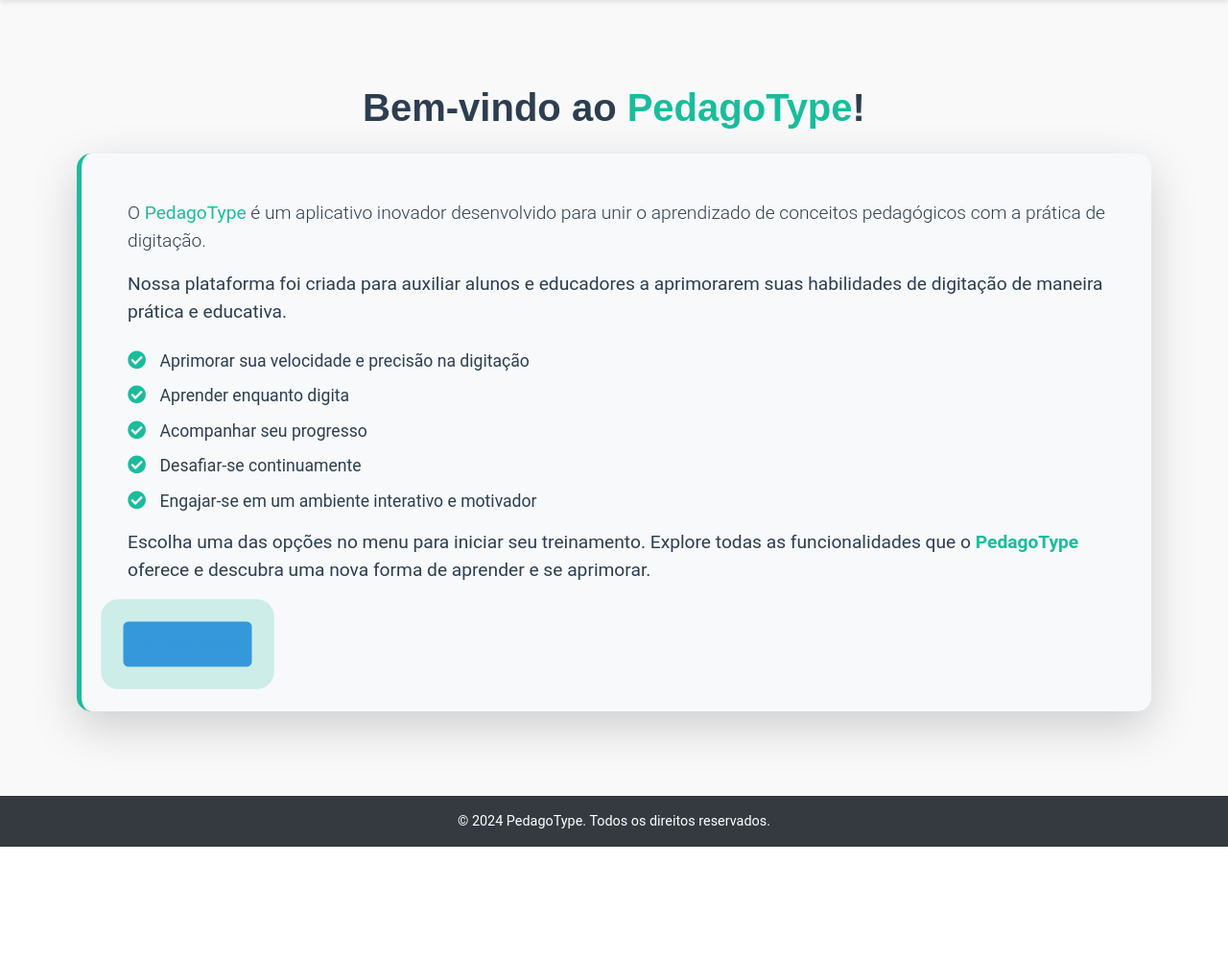
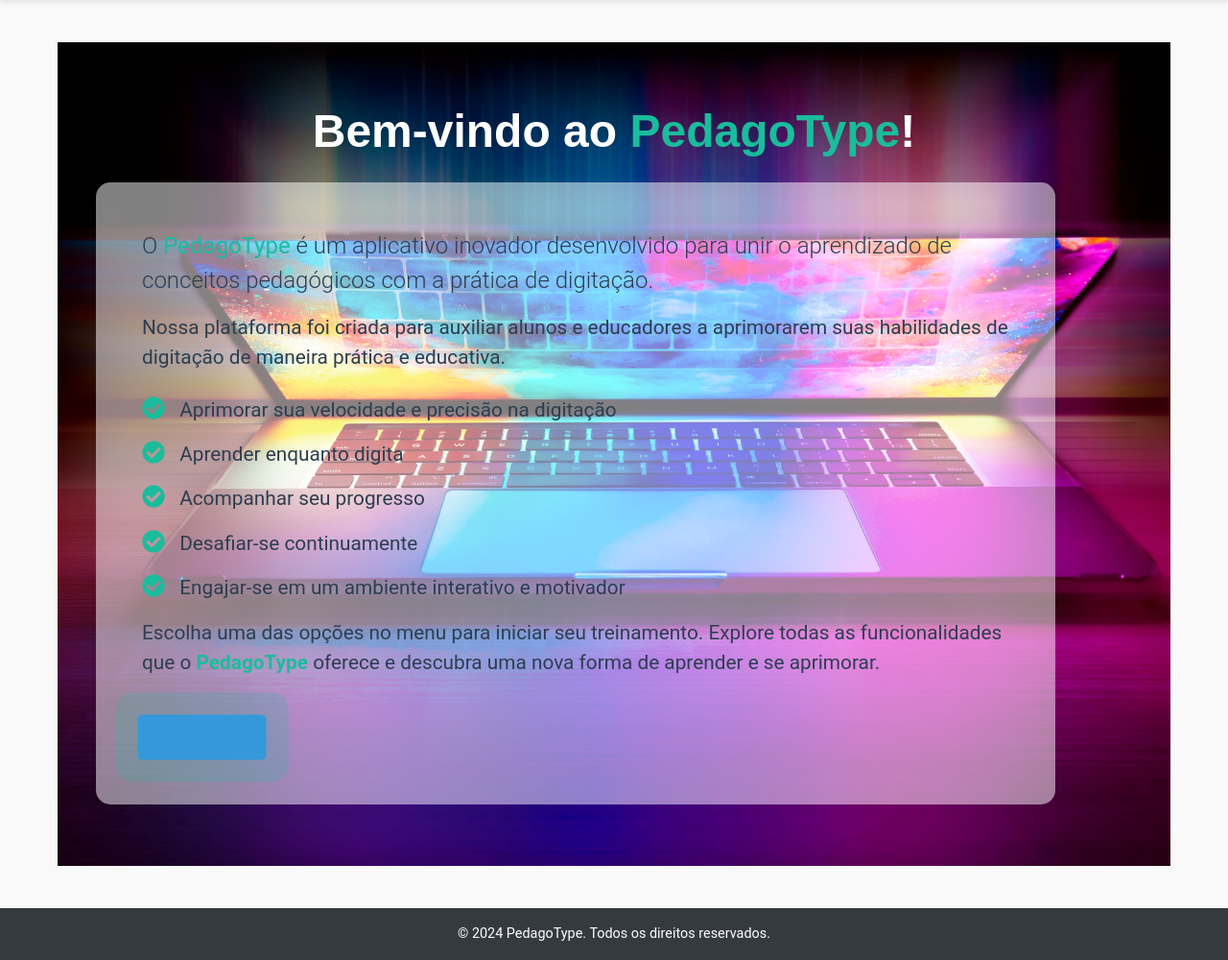
Before and after one commit to ragnarthur/pedagotype, a Flask app: page / in a window 1280 px wide. Shown: the part 78-1078 px from the top of the page at 96% size. Before the commit the page ends 960 px from the top, so only its background shows below. Run offline with Flask 3, Linux system fonts and the light colour scheme; the visitor is signed in with stand-in values (Sample User, id 1); data that the repository does not hold is empty; some libraries are stand-ins or nearby versions.

Commit message:
commit index.html background

```diff
--- a/app/static/css/styles.css
+++ b/app/static/css/styles.css
@@ -1,33 +1,45 @@
 /* ======================
    Estilo da página inicial com efeitos especiais
 ========================== */
+.index-background {
+    background-image: url('/static/images/index_image.jpg'); /* Caminho da imagem */
+    background-size: cover;          /* Faz com que a imagem cubra toda a tela */
+    background-position: center;     /* Centraliza a imagem */
+    background-repeat: no-repeat;    /* Garante que a imagem não se repita */
+    min-height: 100vh;               /* Garante que a altura mínima seja 100% da altura da tela */
+    display: flex;
+    justify-content: center;
+    align-items: center;
+    padding: 20px;                   /* Ajuste de espaçamento para garantir que o conteúdo não fique colado na borda */
+}
 
 .animated-title {
     font-weight: 700;
-    font-size: 2.5rem;
-    color: #2C3E50;
+    font-size: 3rem;                 /* Aumentando o título */
+    color: #ffffff;                  /* Cor branca para melhor contraste com a imagem de fundo */
     animation: slideInFromLeft 1.2s ease-out forwards;
 }
 
 .welcome-box {
-    background-color: #f8f9fa;
+    background-color: rgba(255, 255, 255, 0.5); /* Tornando o box translúcido */
     border-radius: 15px;
-    border-left: 5px solid #1ABC9C;
-    padding: 30px;
+    padding: 40px;                  /* Aumentando o padding */
     text-align: left;
     transition: background-color 0.3s ease, box-shadow 0.3s ease;
     opacity: 0;
     transform: translateY(20px);
     animation: fadeInUp 0.8s forwards;
+    max-width: 1000px;              /* Aumentando a largura do box */
+    box-shadow: 0 10px 20px rgba(0, 0, 0, 0.2); /* Sombra para destacar o box */
 }
 
 .welcome-box:hover {
-    background-color: #e9ecef;
-    box-shadow: 0 10px 20px rgba(0, 0, 0, 0.1);
+    background-color: rgba(255, 255, 255, 0.8); /* Tornando o box um pouco mais opaco ao passar o mouse */
+    box-shadow: 0 10px 20px rgba(0, 0, 0, 0.3);
 }
 
 .welcome-box p {
-    font-size: 1.2rem;
+    font-size: 1.4rem;              /* Aumentando o tamanho do texto */
     color: #2C3E50;
     transition: color 0.3s ease;
 }
@@ -42,8 +54,8 @@
 }
 
 .welcome-box .feature-list li {
-    font-size: 1.1rem;
-    margin-bottom: 10px;
+    font-size: 1.3rem;              /* Aumentando o tamanho da lista */
+    margin-bottom: 15px;            /* Aumentando o espaçamento entre os itens */
     color: #2C3E50;
     transition: transform 0.3s ease;
 }
@@ -51,7 +63,7 @@
 .welcome-box .feature-list li i {
     color: #1ABC9C;
     margin-right: 10px;
-    font-size: 1.2rem;
+    font-size: 1.5rem;              /* Aumentando o tamanho dos ícones */
 }
 
 .welcome-box .feature-list li:hover {
@@ -67,9 +79,9 @@
     background-color: #1ABC9C; /* Cor do fundo do botão */
     color: white; /* Cor do texto */
     border: none;
-    padding: 15px 30px;
+    padding: 20px 40px;         /* Aumentando o tamanho do botão */
     border-radius: 10px;
-    font-size: 1.2rem;
+    font-size: 1.5rem;          /* Aumentando o tamanho do texto do botão */
     animation: pulse 2s infinite;
 }
 
@@ -77,7 +89,6 @@
     background-color: #16A085;
     color: white; /* Garante que o texto também fique branco ao passar o mouse */
 }
-
 
 @keyframes pulse {
     0% {
@@ -93,7 +104,6 @@
         box-shadow: 0 0 0 0 rgba(26, 188, 156, 0);
     }
 }
-
 
 /* Animações para fade e slide */
 @keyframes fadeInUp {
@@ -117,6 +127,8 @@
         transform: translateX(0);
     }
 }
+
+
 
 /* Fade-in para elementos */
 .fade-in {
--- a/app/templates/index.html
+++ b/app/templates/index.html
@@ -3,11 +3,12 @@
 {% block title %}Bem-vindo - PedagoType{% endblock %}
 
 {% block content %}
+<div class="index-background">
     <div class="container text-center">
         <h2 class="my-4 animated-title">Bem-vindo ao <span style="color: #1ABC9C;">PedagoType</span>!</h2>
         <div class="welcome-box shadow-lg p-5 mb-4">
-        <p class="lead fade-in">O <strong>PedagoType</strong> é um aplicativo inovador desenvolvido para unir o aprendizado de conceitos pedagógicos com a prática de digitação.</p>
-        <p class="mb-4 fade-in delay-1">Nossa plataforma foi criada para auxiliar alunos e educadores a aprimorarem suas habilidades de digitação de maneira prática e educativa.</p>
+            <p class="lead fade-in" style="font-size: 1.5rem;">O <strong>PedagoType</strong> é um aplicativo inovador desenvolvido para unir o aprendizado de conceitos pedagógicos com a prática de digitação.</p>
+            <p class="mb-4 fade-in delay-1" style="font-size: 1.3rem;">Nossa plataforma foi criada para auxiliar alunos e educadores a aprimorarem suas habilidades de digitação de maneira prática e educativa.</p>
             <ul class="text-left feature-list fade-in delay-2">
                 <li><i class="fas fa-check-circle"></i> Aprimorar sua velocidade e precisão na digitação</li>
                 <li><i class="fas fa-check-circle"></i> Aprender enquanto digita</li>
@@ -15,8 +16,9 @@
                 <li><i class="fas fa-check-circle"></i> Desafiar-se continuamente</li>
                 <li><i class="fas fa-check-circle"></i> Engajar-se em um ambiente interativo e motivador</li>
             </ul>
-        <p class="fade-in delay-3">Escolha uma das opções no menu para iniciar seu treinamento. Explore todas as funcionalidades que o <strong>PedagoType</strong> oferece e descubra uma nova forma de aprender e se aprimorar.</p>
+            <p class="fade-in delay-3" style="font-size: 1.3rem;">Escolha uma das opções no menu para iniciar seu treinamento. Explore todas as funcionalidades que o <strong>PedagoType</strong> oferece e descubra uma nova forma de aprender e se aprimorar.</p>
             <a href="{{ url_for('main.treinamento') }}" class="btn btn-primary btn-lg pulse-button mt-4">Comece Agora</a>
         </div>
     </div>
+</div>
 {% endblock %}
```
Also changed, not shown: app/static/images/index_image.jpg (added). Lines whose indentation alone changed are shown as unchanged.
